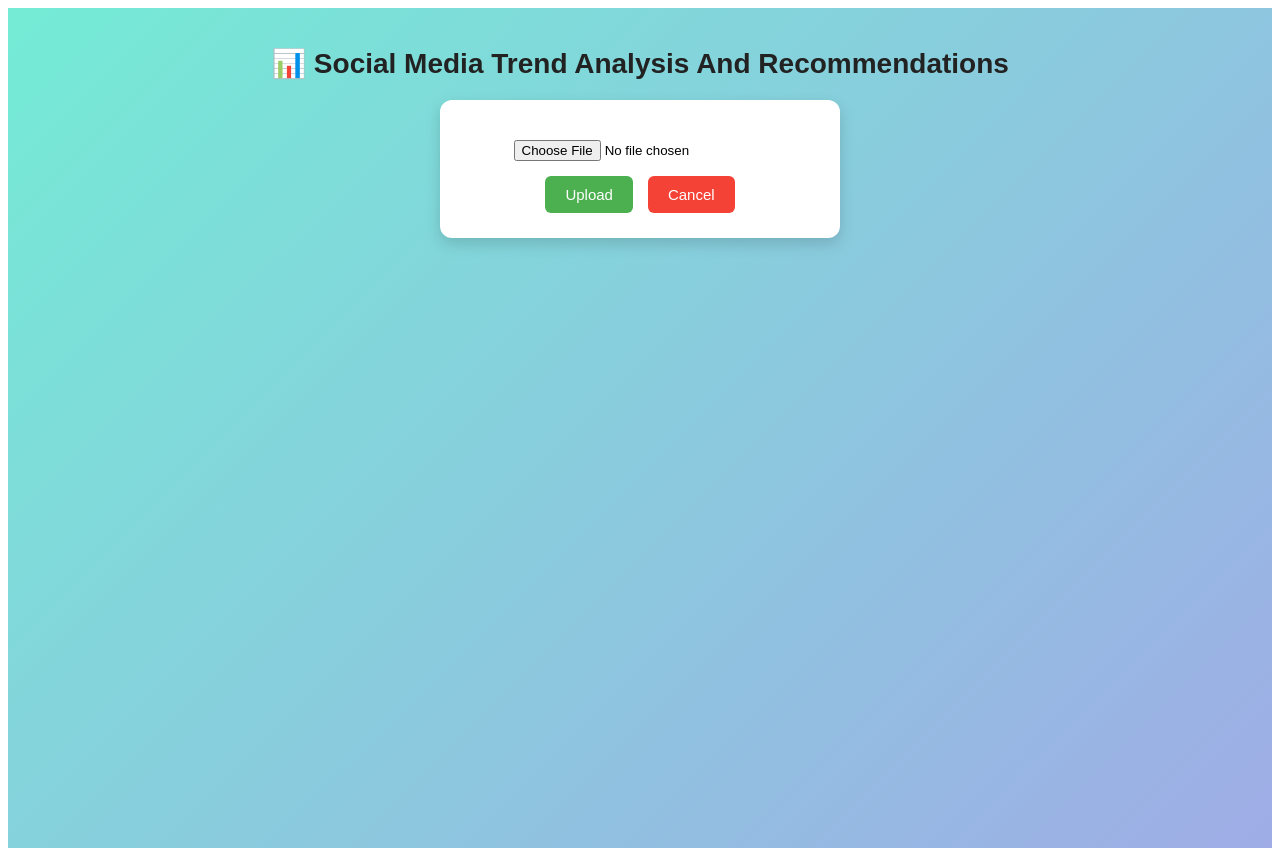
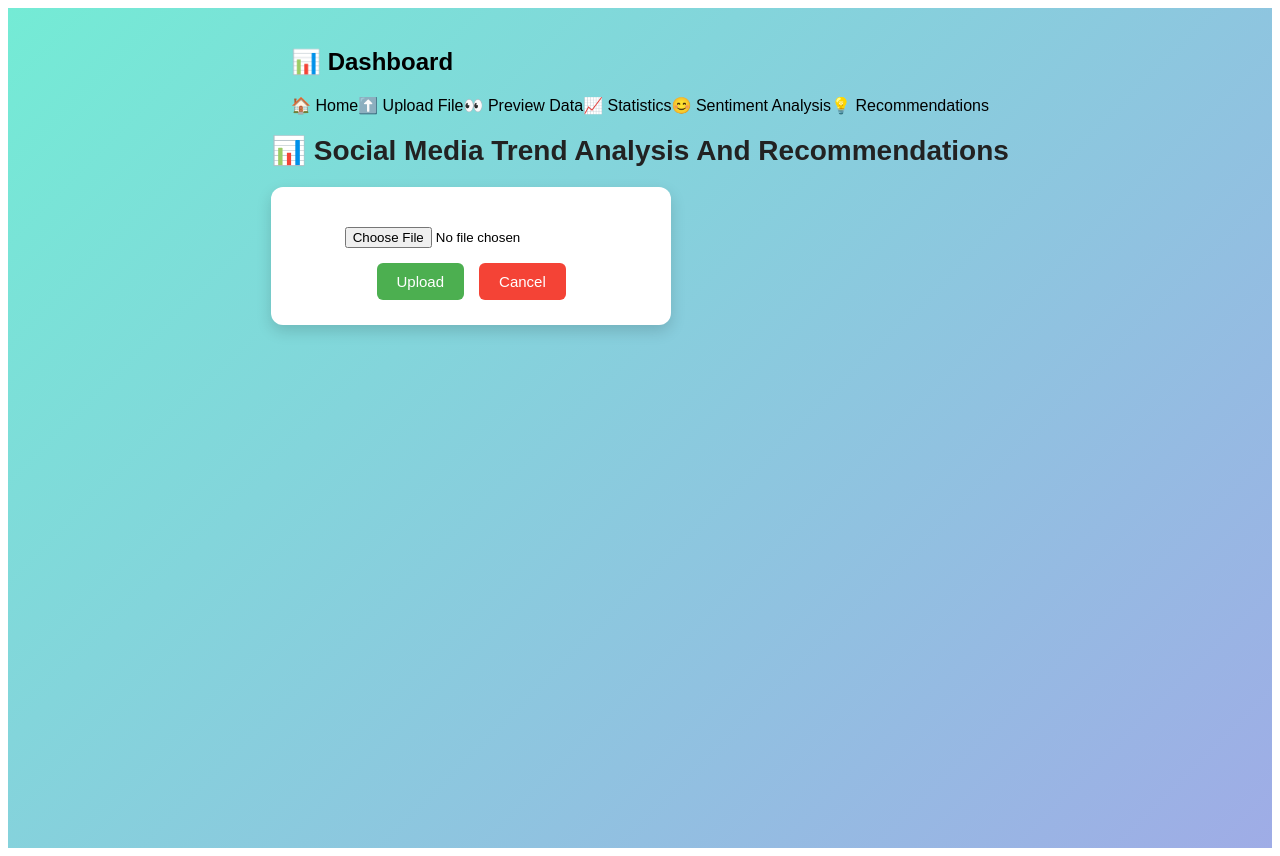
Before and after one commit to Sashank2200032102/social-media-trend-prediction, a React (Create React App) app: page / in a window 1280 px wide. Built offline with nearby package versions, Linux system fonts and the light colour scheme.

Commit message:
Update HomePage.js

```diff
--- a/components/HomePage.js
+++ b/components/HomePage.js
@@ -84,6 +84,7 @@ function HomePage() {
     setStatsVisible(true);
   };
 
+  // Dataset stats
   const totalRows = data.length;
   const uniqueUsers = new Set(data.map((row) => row.User)).size;
 
@@ -137,7 +138,6 @@ function HomePage() {
     ],
   };
 
-  // ✅ Chart options to reduce size
   const smallOptions = {
     plugins: { legend: { labels: { font: { size: 10 } } } },
     scales: { x: { ticks: { font: { size: 10 } } }, y: { ticks: { font: { size: 10 } } } },
@@ -146,7 +146,20 @@ function HomePage() {
 
   return (
     <div className="homepage">
-      <h1 className="title">📊 Social Media Trend Analysis And Recommendations</h1>
+      {/* Sidebar */}
+      <div className="sidebar">
+        <h2>📊 Dashboard</h2>
+        <a onClick={() => { setPreviewVisible(false); setStatsVisible(false); }}>🏠 Home</a>
+        <a onClick={handleUpload}>⬆️ Upload File</a>
+        <a onClick={previewData}>👀 Preview Data</a>
+        <a onClick={showStats}>📈 Statistics</a>
+        <a>😊 Sentiment Analysis</a>
+        <a>💡 Recommendations</a>
+      </div>
+
+      {/* Main Content */}
+      <div className="main-content">
+        <h1>📊 Social Media Trend Analysis And Recommendations</h1>
 
         <div className="upload-box">
           <input id="fileInput" type="file" onChange={handleFileChange} className="file-input" />
@@ -161,13 +174,6 @@ function HomePage() {
             <h3>📂 File Information</h3>
             <p><strong>Name:</strong> {file.name}</p>
             <p><strong>Size:</strong> {(file.size / 1024).toFixed(2)} KB</p>
-        </div>
-      )}
-
-      {fileInfoVisible && (
-        <div className="action-buttons">
-          <button onClick={previewData}>Preview Data</button>
-          <button onClick={showStats}>Show Stats</button>
           </div>
         )}
 
@@ -203,6 +209,7 @@ function HomePage() {
           </div>
         )}
       </div>
+    </div>
   );
 }
 
```
Lines whose indentation alone changed are shown as unchanged.
